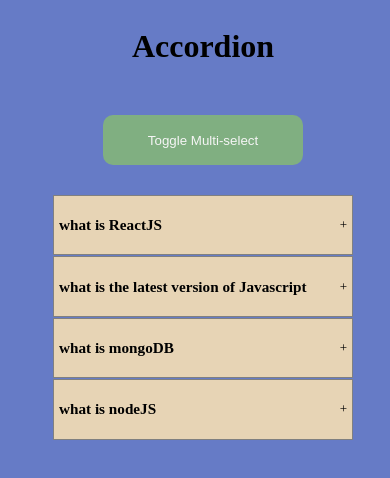
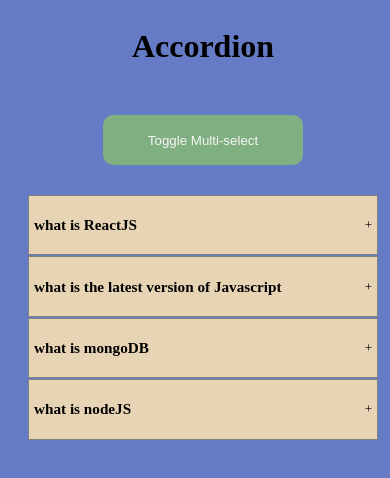
Before and after one commit to Ajaynirm/user-interfaces, a React (Vite) app: page / in a window 390 px wide. Shown: the top 478 px of the page. Built offline with nearby package versions, Linux system fonts and the light colour scheme.

Commit message:
size improved for responsiveness

```diff
--- a/src/components/Accordion/accordion.css
+++ b/src/components/Accordion/accordion.css
@@ -5,7 +5,7 @@
   flex-direction: column;
   justify-content: flex-start;
   align-items: center;
-  height: 100vh;
+  height: 150vh;
   width: 100vw;
   gap: 30px 10px;
 
@@ -69,7 +69,7 @@
   }
   .accordion {
     height: 50px;
-    width: 300px;
+    width: 350px;
   }
   .item{
     margin-bottom: 1px;
```
